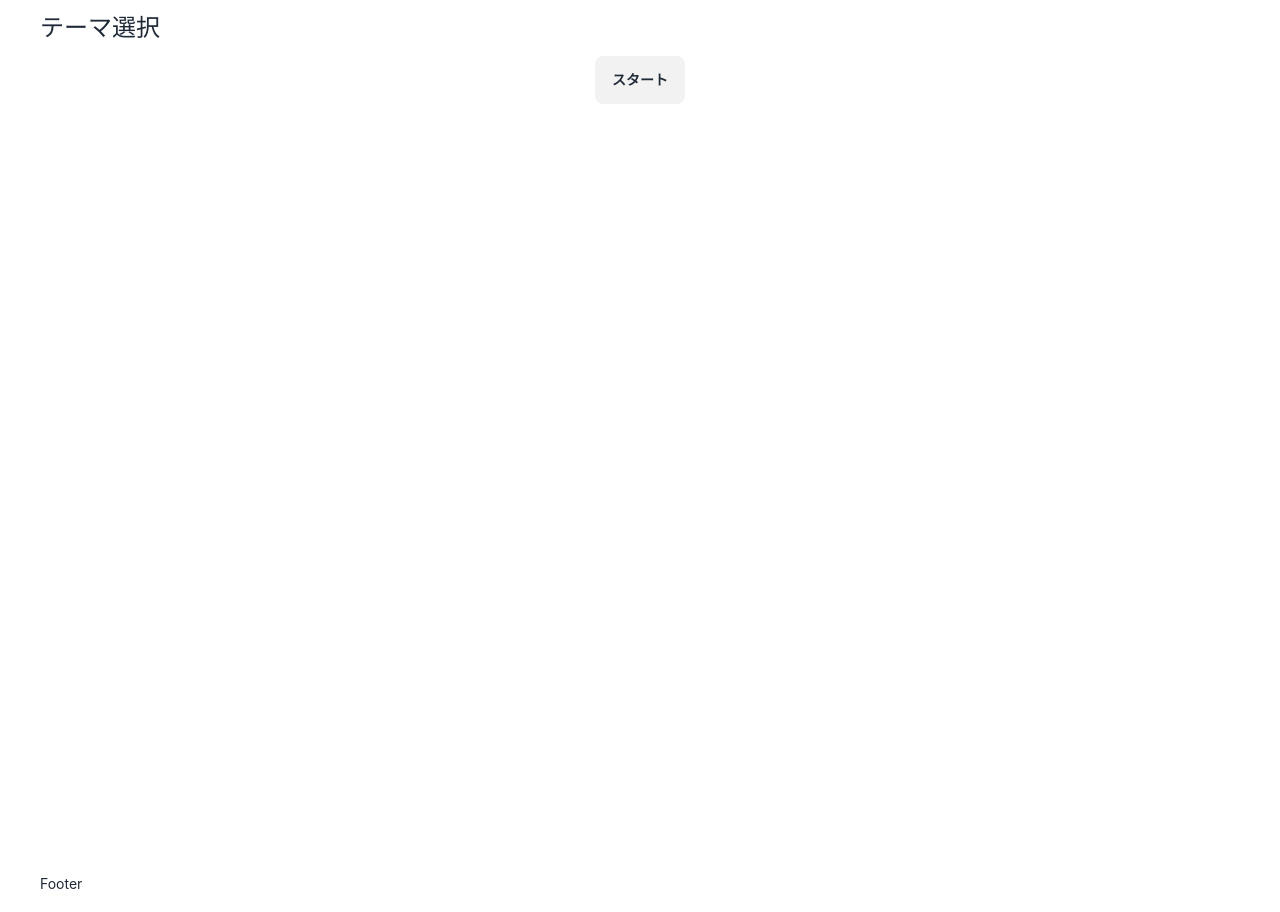
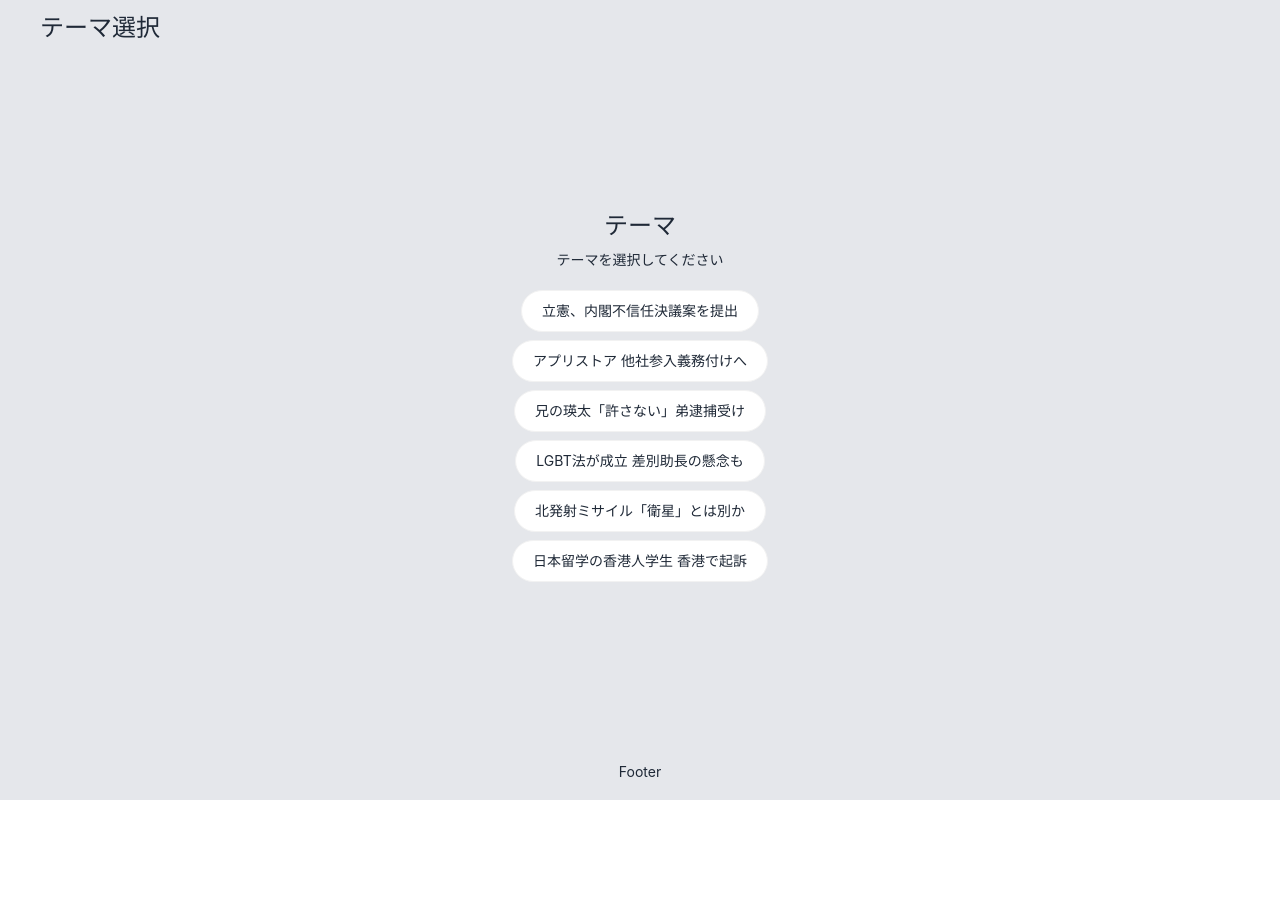
Before and after one commit to optimium20211202/Pubble, a Next.js app: page / in a window 1280 px wide. After the commit the page ends 800 px from the top, so only its background shows below. Built offline with nearby package versions, Linux system fonts and the light colour scheme.

Commit message:
recoil & server request

```diff
--- a/package.json
+++ b/package.json
@@ -15,7 +15,8 @@
     "react": "18.2.0",
     "react-dom": "18.2.0",
     "react-icons": "^4.9.0",
-    "react-tinder-card": "^1.6.2"
+    "react-tinder-card": "^1.6.2",
+    "recoil": "^0.7.7"
   },
   "devDependencies": {
     "@types/node": "20.3.1",
--- /dev/null
+++ b/src/atoms/ContentsState.ts
@@ -0,0 +1,7 @@
+import { atom } from "recoil";
+import { TweetData } from "types";
+
+export const contentsState = atom<TweetData[]>({
+  key: "contentsAtom",
+  default: [],
+});
--- a/src/components/Timeline.tsx
+++ /dev/null
@@ -1,25 +0,0 @@
-import React from "react";
-import Tweet from "./Tweet";
-import Reply from "./Reply";
-import { TweetData } from "types";
-
-interface TimelineProps {
-  tweets: TweetData[];
-}
-
-const Timeline: React.FC<TimelineProps> = ({ tweets }) => {
-  return (
-    <section className="w-full md:w-3/5 bg-white p-10">
-      {tweets.map((tweet) => (
-        <React.Fragment key={tweet.id}>
-          <Tweet tweetData={tweet} />
-          {tweet.replies.map((reply) => (
-            <Reply key={reply.id} replyData={reply} />
-          ))}
-        </React.Fragment>
-      ))}
-    </section>
-  );
-};
-
-export default Timeline;
--- a/src/pages/_app.tsx
+++ b/src/pages/_app.tsx
@@ -1,8 +1,13 @@
 import "../styles/globals.css";
 import type { AppProps } from "next/app";
+import { RecoilRoot } from "recoil";
 
 function MyApp({ Component, pageProps }: AppProps) {
-  return <Component {...pageProps} />;
+  return (
+    <RecoilRoot>
+      <Component {...pageProps} />
+    </RecoilRoot>
+  );
 }
 
 export default MyApp;
--- /dev/null
+++ b/src/pages/api/contents.tsx
@@ -0,0 +1,36 @@
+import type { NextApiRequest, NextApiResponse } from "next";
+import { TweetData } from "types";
+
+const handler = async (req: NextApiRequest, res: NextApiResponse) => {
+  // 会話履歴が必要な場合はclientから全ての会話履歴を受け取る
+  try {
+    console.log(req.body.input);
+    const contents: TweetData[] = [
+      {
+        id: "1",
+        content: "Hello, this is a tweet!",
+        author: {
+          name: "ブタさん",
+          profilePicture:
+            "https://3.bp.blogspot.com/-2VIWJTc7MBs/VCIiteBs3wI/AAAAAAAAmec/BkjJno4Qh5U/s800/animal_buta.png",
+        },
+      },
+      {
+        id: "2",
+        content: "はむはむはむ！",
+        author: {
+          name: "ハムスター",
+          profilePicture:
+            "https://3.bp.blogspot.com/-n0PpkJL1BxE/VCIitXhWwpI/AAAAAAAAmfE/xLraJLXXrgk/s800/animal_hamster.png",
+        },
+      },
+    ];
+
+    res.status(200).json(contents);
+  } catch (error) {
+    console.error(error);
+    res.status(500).json({ message: "Internal server error" });
+  }
+};
+
+export default handler;
--- a/src/pages/game.tsx
+++ b/src/pages/game.tsx
@@ -2,6 +2,8 @@ import Tweet from "components/Tweet";
 import Head from "next/head";
 // import TinderCard from "react-tinder-card";
 import dynamic from "next/dynamic";
+import { useRecoilValue } from "recoil";
+import { contentsState } from "atoms/ContentsState";
 const TinderCard = dynamic(() => import("react-tinder-card"), {
   ssr: false,
 });
@@ -9,6 +11,27 @@ const TinderCard = dynamic(() => import("react-tinder-card"), {
 type Direction = "up" | "down" | "left" | "right";
 
 export default function Game() {
+  const contents = useRecoilValue(contentsState);
+  if (contents.length === 0) {
+    return (
+      <div className="alert alert-error">
+        <svg
+          xmlns="http://www.w3.org/2000/svg"
+          className="stroke-current shrink-0 h-6 w-6"
+          fill="none"
+          viewBox="0 0 24 24"
+        >
+          <path
+            strokeLinecap="round"
+            strokeLinejoin="round"
+            strokeWidth="2"
+            d="M10 14l2-2m0 0l2-2m-2 2l-2-2m2 2l2 2m7-2a9 9 0 11-18 0 9 9 0 0118 0z"
+          />
+        </svg>
+        <span>Error!</span>
+      </div>
+    );
+  }
   const onSwipe = (direction: Direction) => {
     console.log("You swiped: " + direction);
   };
@@ -32,17 +55,7 @@ export default function Game() {
           onCardLeftScreen={() => onCardLeftScreen("fooBar")}
           preventSwipe={["right", "left"]}
         >
-          <Tweet
-            tweetData={{
-              id: "1",
-              content: "Hello, this is a tweet!",
-              author: {
-                name: "User1",
-                profilePicture:
-                  "https://3.bp.blogspot.com/-2VIWJTc7MBs/VCIiteBs3wI/AAAAAAAAmec/BkjJno4Qh5U/s800/animal_buta.png",
-              },
-            }}
-          />
+          <Tweet tweetData={contents[0]} />
         </TinderCard>
       </main>
 
--- a/src/pages/index.tsx
+++ b/src/pages/index.tsx
@@ -1,9 +1,51 @@
+import { contentsState } from "atoms/ContentsState";
 import Head from "next/head";
 import Link from "next/link";
+import router from "next/router";
+import { useSetRecoilState } from "recoil";
+import { TweetData } from "types";
+
+const themes = [
+  "立憲、内閣不信任決議案を提出",
+  "アプリストア 他社参入義務付けへ",
+  "兄の瑛太「許さない」弟逮捕受け",
+  "LGBT法が成立 差別助長の懸念も",
+  "北発射ミサイル「衛星」とは別か",
+  "日本留学の香港人学生 香港で起訴",
+];
+
+const Theme = ({
+  theme,
+  onClickTheme,
+}: {
+  theme: string;
+  onClickTheme: (theme: string) => void;
+}) => {
+  return (
+    <div
+      className="badge cursor-pointer p-5 mb-2"
+      onClick={() => onClickTheme(theme)}
+    >
+      {theme}
+    </div>
+  );
+};
 
 export default function Home() {
+  const setContentsState = useSetRecoilState(contentsState);
+
+  const onClickTheme = async (theme: string) => {
+    const res = await fetch("/api/contents", {
+      method: "POST",
+      body: JSON.stringify({ theme }),
+    });
+    const contents = (await res.json()) as TweetData[];
+    console.log(contents);
+    setContentsState(contents);
+    router.push("/game");
+  };
   return (
-    <div className="h-screen">
+    <div className="min-h-screen flex flex-col bg-gray-200">
       <Head>
         <title>テーマ選択</title>
       </Head>
@@ -12,13 +54,26 @@ export default function Home() {
         <h1 className="text-2xl">テーマ選択</h1>
       </header>
 
-      <main className="h-full flex justify-center">
-        <Link href="/game">
-          <button className="btn primary">スタート</button>
-        </Link>
+      <main className="flex-grow flex flex-col items-center justify-center">
+        <div className="text-2xl">テーマ</div>
+        <div className="text-sm mt-2">テーマを選択してください</div>
+
+        <div className="flex flex-col items-center mt-5">
+          <div className="flex flex-col items-center">
+            {themes.map((theme) => (
+              <Theme key={theme} theme={theme} onClickTheme={onClickTheme} />
+            ))}
+          </div>
+        </div>
+
+        {/* <div className="flex-grow" /> */}
+
+        {/* <Link href="/game">
+          <button className="btn primary btn-wide mt-10">決定</button>
+        </Link> */}
       </main>
 
-      <footer className="h-14 flex items-center px-10">
+      <footer className="h-14 flex items-center justify-center px-10">
         <h1 className="text-sm">Footer</h1>
       </footer>
     </div>
```
Also changed, not shown: 1 other file (tests, documents, lock files or other folders).
